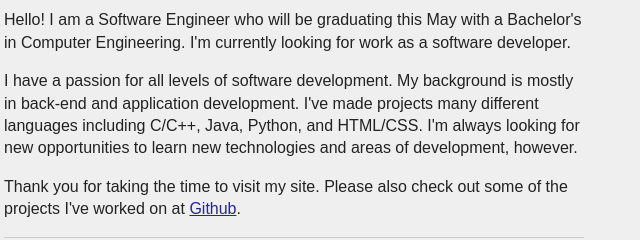
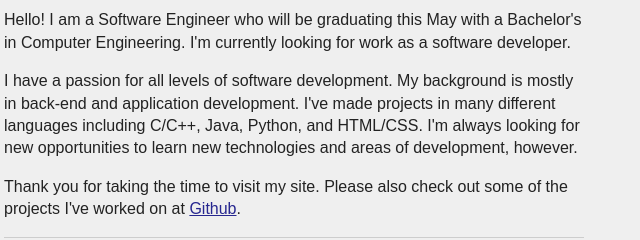
Before and after one commit to Jabromen/Jabromen.github.io, a plain HTML site: page index.html in a window 1280 px wide. Shown: the part 137-377 px from the top of the page, 346-986 px from the left. Drawn offline with Linux system fonts and the light colour scheme.

Commit message:
Update index.html

```diff
--- a/index.html
+++ b/index.html
@@ -43,7 +43,7 @@
         <p>
             I have a passion for all levels of software development.
             My background is mostly in back-end and application development.
-            I've made projects many different languages including C/C++, Java, Python, and HTML/CSS.
+            I've made projects in many different languages including C/C++, Java, Python, and HTML/CSS.
             I'm always looking for new opportunities to learn new technologies and areas of development, however.
         </p>
         <p>
```
